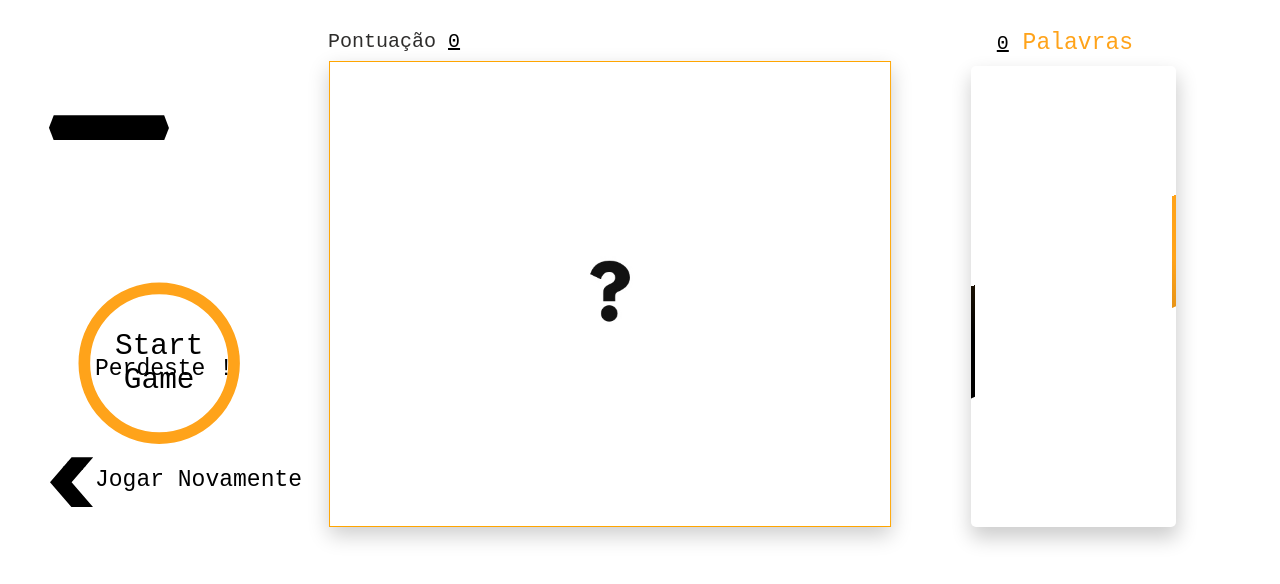
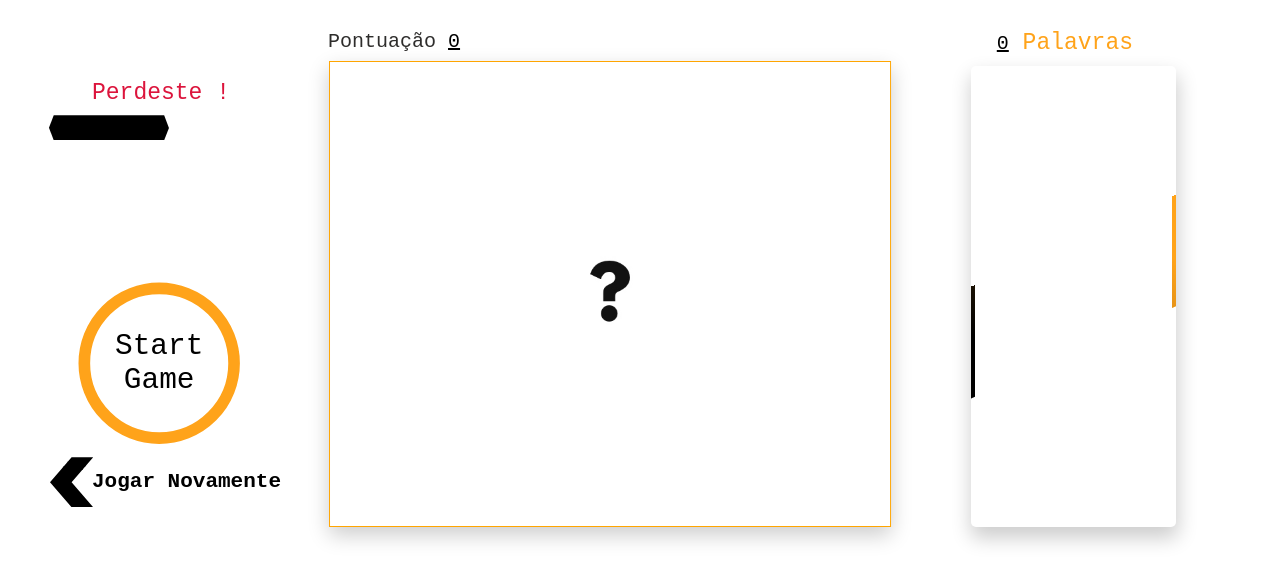
Before and after one commit to almeidaa1/WordSearchGame, a React (Create React App) app: page /Sopa-Letras in a window 1280 px wide. Shown: the top 584 px of the page. Built offline with nearby package versions, Linux system fonts and the light colour scheme.

Commit message:
Trabalho Final

```diff
--- a/src/Componentes/modos.component.jsx
+++ b/src/Componentes/modos.component.jsx
@@ -1,6 +1,9 @@
 import React, { useState, useEffect, useRef } from "react";
 import { Link } from "react-router-dom";
+import simp from "../imagens&videos/simp.png";
+import inter from "../imagens&videos/inter.png";
 import avan from "../imagens&videos/avan.png";
+
 function useModos({ listOfWords, setNewList, setListOfWords }) {
   const [isHovering, setIsHovering] = useState(false); // o modo que foi passado (quando passado isHovering fica com a class desse botao, nao clicado = false)
   const [isClicked, setIsClicked] = useState(false); // o modo que foi escolhido (clicado, isCliced fica com a class desse botao, nao clicado = false)
@@ -10,6 +13,7 @@ function useModos({ listOfWords, setNewList, setListOfWords }) {
   const [timer, setTimer] = useState(0);
   const [formatTimer, setFormatTimer] = useState(0);
   const [isClickedAddWords, setIsClickedAddWords] = useState(false);
+  const [modeImg, setModeImg] = useState(null);
 
   const wordRef = useRef();
   const enterRef = useRef();
@@ -18,6 +22,19 @@ function useModos({ listOfWords, setNewList, setListOfWords }) {
 
   useEffect(() => {
     formatTime(timer);
+    switch (isHovering) {
+      case "simp": // modo
+        setModeImg(simp);
+        break;
+      case "inter":
+        setModeImg(inter);
+        break;
+      case "avan":
+        setModeImg(avan);
+        break;
+      default:
+        break;
+    }
   }, [isHovering]);
 
   const handleMouseEnter = (e) => {
@@ -69,7 +86,7 @@ function useModos({ listOfWords, setNewList, setListOfWords }) {
       case "simp": // modo simples
         setNumberOfWords(5);
         setRowsColumns(10);
-        setTimer(1); // 900
+        setTimer(900); // 900
         tempoRef.current.style.color = "#33cc33";
         palavrasRef.current.style.color = "#33cc33";
         break;
@@ -141,7 +158,6 @@ function useModos({ listOfWords, setNewList, setListOfWords }) {
         break;
       case "inter":
         modeButton.style.background = "#ffa31a";
-        enterRef.current.style.color = "#ffa31a";
         enterRef.current.style.color = "#ffa31a";
         enterRef.current.style.border = "#ffa31a 2px solid";
         setColorButtonMode("#ffa31a");
@@ -270,7 +286,7 @@ function useModos({ listOfWords, setNewList, setListOfWords }) {
               </span>
             </div>
             <img
-              src={avan}
+              src={modeImg}
               alt=""
               width="450vw"
               height="330vh"
--- a/src/Componentes/pagina-inicial.component.jsx
+++ b/src/Componentes/pagina-inicial.component.jsx
@@ -4,8 +4,8 @@ import { Link } from "react-router-dom";
 
 export default function PaginaInicial() {
   const alertaAjuda = () => {
-    alert("Selecione todas as palavras do tabuleiro antes do tempo acabar!")
-  }
+    alert("Encontre Todas As Palavras No Tabuleiro Antes Do Tempo Acabar !");
+  };
   return (
     <>
       <div className="video">
--- a/src/Componentes/pagina-jogo-components/jogarNovamente.jsx
+++ b/src/Componentes/pagina-jogo-components/jogarNovamente.jsx
@@ -1,13 +1,27 @@
-import React from "react";
+import React, { useEffect, useRef } from "react";
 import { Link } from "react-router-dom";
 
 export default function JogarNovamente({ vencedor }) {
+  const vencedorRef = useRef();
+
+  useEffect(() => {
+    switch (vencedor) {
+      case "Ganhaste !":
+        vencedorRef.current.style.color = "green";
+        break;
+      case "Perdeste !":
+        vencedorRef.current.style.color = "crimson";
+    }
+  }, []);
+
   return (
     <>
       <Link to="/modos" className="jogar-novamente">
         Jogar Novamente
       </Link>
-      <span className="vencedor">{vencedor}</span>
+      <span className="vencedor" ref={vencedorRef}>
+        {vencedor}
+      </span>
     </>
   );
 }
--- a/src/estilos/sopaLetras.css
+++ b/src/estilos/sopaLetras.css
@@ -209,16 +209,17 @@ html {
   position: absolute;
   text-decoration: none;
   bottom: 34px;
-  left: 55px;
-  font-size: 23px;
+  left: 52px;
+  font-size: 21px;
   color: black;
+  font-weight: bold;
 }
 
 .vencedor {
   position: absolute;
   text-decoration: none;
-  bottom: 145px;
-  left: 55px;
+  top: 80px;
+  left: 52px;
   font-size: 23px;
   color: black;
 }
```
Also changed, not shown: src/imagens&videos/inter.png (added), src/imagens&videos/simp.png (added).
